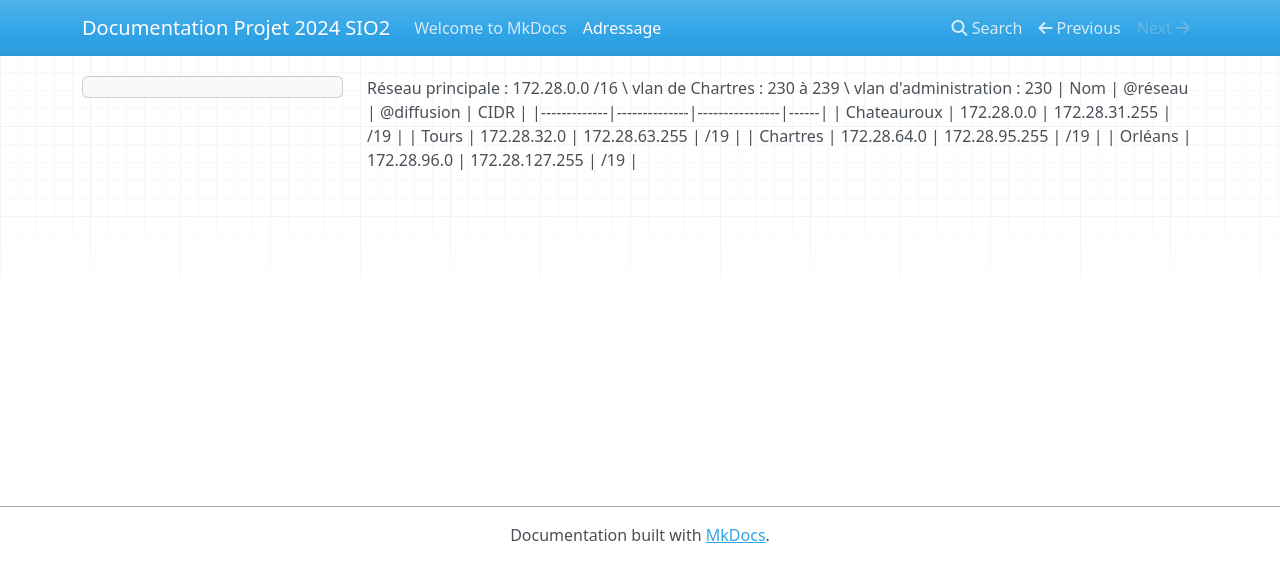
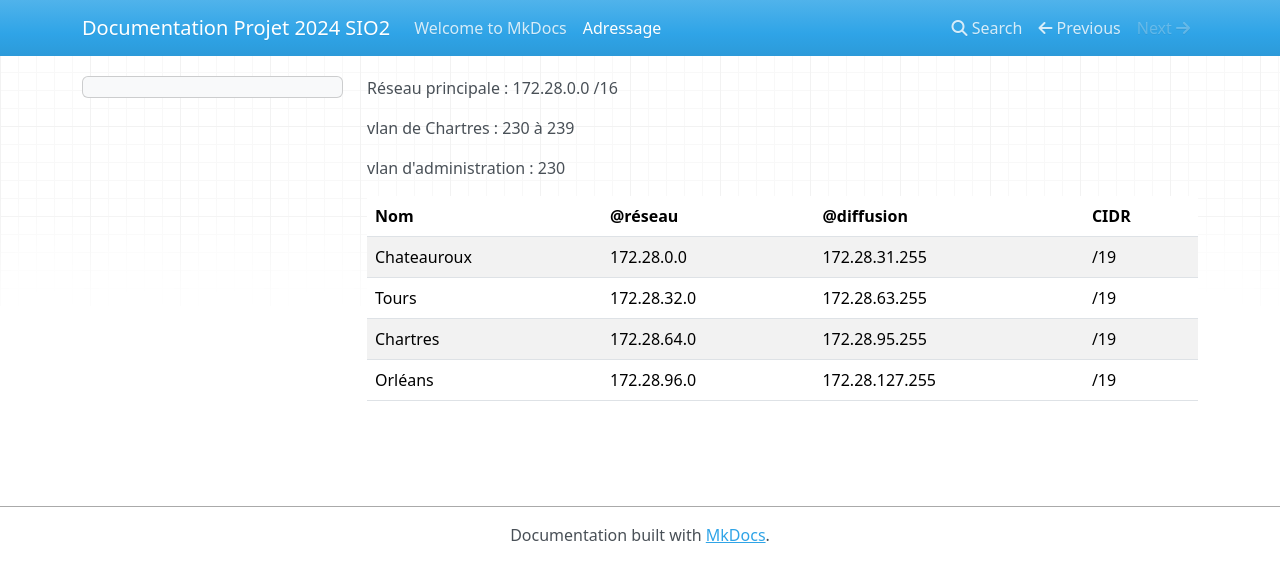
Before and after one commit to ThibaultT28000/Doc_2024_Chartres_SIO2, an MkDocs documentation site: the page built from docs/adressage.md, in a window 1280 px wide. Shown: the top 582 px of the page. Built offline with MkDocs 1.6.1, drawn with Linux system fonts in a browser that asks for light colours; nearby versions of some CDN libraries.

```diff
--- a/docs/adressage.md
+++ b/docs/adressage.md
@@ -1,9 +1,15 @@
 
-Réseau principale : 172.28.0.0 /16 \
-vlan de Chartres  : 230 à 239 \
+Réseau principale : 172.28.0.0 /16
+
+vlan de Chartres  : 230 à 239
+
 vlan d'administration : 230
-| Nom         | @réseau      | @diffusion     | CIDR |
-|-------------|--------------|----------------|------|
+
+
+
+
+| Nom | @réseau | @diffusion | CIDR |
+|----------|----------|----------|----------|
 | Chateauroux | 172.28.0.0   | 172.28.31.255  | /19  |
 | Tours       | 172.28.32.0  | 172.28.63.255  | /19  |
 | Chartres    | 172.28.64.0  | 172.28.95.255  | /19  |
```
